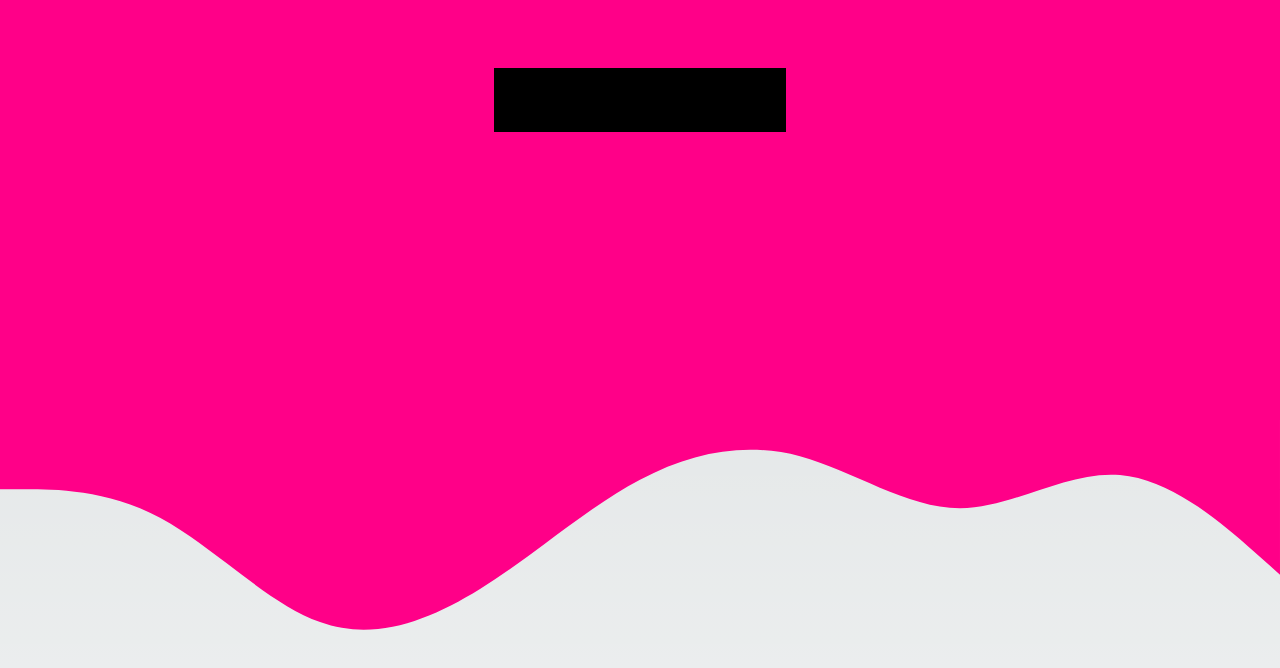
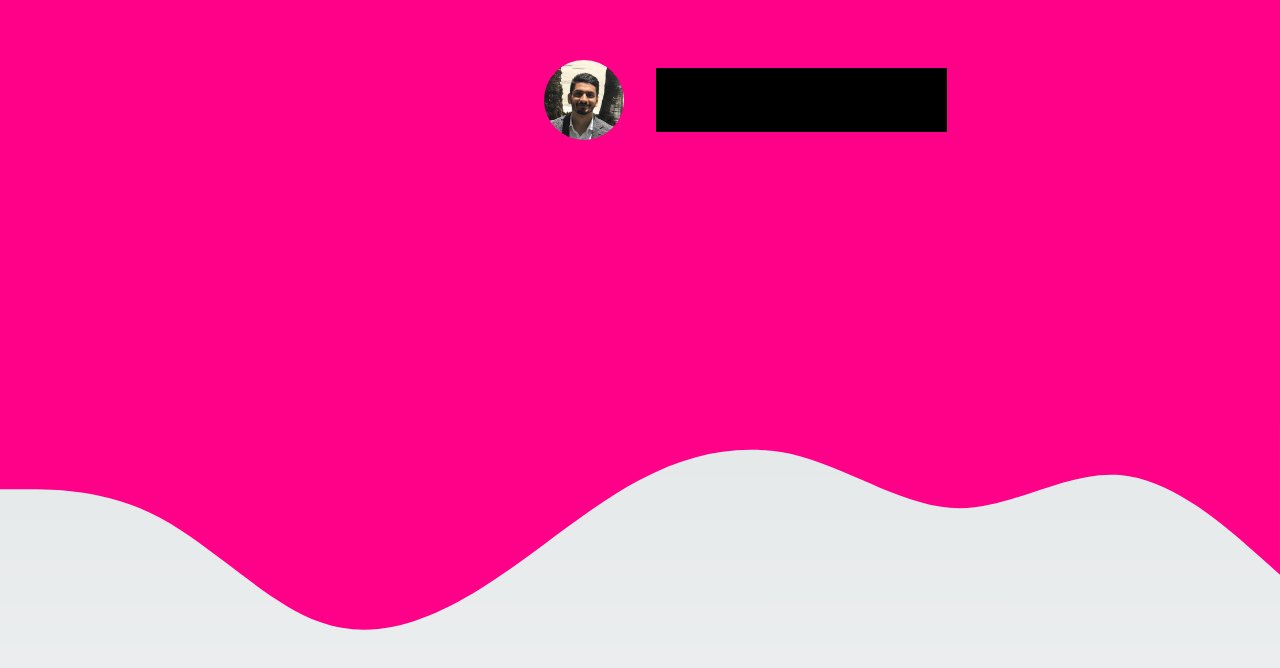
Before and after one commit to vyasa1999/portfolio, a Next.js app: page / in a window 1280 px wide. Shown: the part 220-888 px from the top of the page. Built offline with nearby package versions, Linux system fonts and the light colour scheme.

Commit message:
added profile image

```diff
--- /dev/null
+++ b/src/components/common/RoundImage.tsx
@@ -0,0 +1,25 @@
+import Image from 'next/image'
+export default function RoundImage(props: { path: string, alt: string }) {
+    return (
+        <>
+        <style jsx>{`
+            .imgContainer {
+                width: 10vh;
+                height: 10vh;
+            }
+        `}</style>
+            <div className='imgContainer'>
+                <Image
+                    src={props.path}
+                    alt={props.alt}
+                    sizes="(max-width: 768px) 100vw,
+                       (max-width: 1200px) 50vw,
+                        33vw"
+                    width={100}
+                    height={100}
+                    style={{ borderRadius: '50%', maxWidth: '100%', maxHeight: '100%' }}
+                />
+            </div>
+        </>
+    )
+}
--- a/src/components/index/Title.tsx
+++ b/src/components/index/Title.tsx
@@ -2,6 +2,7 @@
 import { TypeAnimation } from 'react-type-animation'
 import { useEffect } from 'react'
 
+import RoundImage from '../common/RoundImage'
 export default function Title() {
     const [{ x }, set] = useSpring(() => ({ x: 0 }));
     useEffect(() => {
@@ -11,7 +12,6 @@
         let max: number = 0.8 * window.innerHeight;
         let fraction: number = window.scrollY / max;
         let percent: number = fraction * 100;
-        console.log(percent);
         set({ x: percent })
     }
     return (
@@ -29,18 +29,71 @@
                     align-content: left;
                     text-align: left;
                     background-color: #000;
+                    padding-left: 1rem;
+                    padding-right: 1rem;
+                    flex-direction: column;
+                    display: flex;
+                    margin-left: 1rem;
+                    left: 50%;
+                    position: absolute;
+                    margin-top: auto;
+                }
+                .imageHeaderContainer{
+                    flex-direction: row;
+                    display: flex;
                     margin-left: auto;
                     margin-right: auto;
-                    padding-left: 1rem;
-                    padding-right: 1rem;
+                    width: 10%;
+                    align-items: center;
                 }
                 .wave{
                     top: -2vh;
                     position: relative;
                 }
+                /* For extremely small screen devices (595px and below) */
+                @media only screen and (max-width: 595px) {
+                    .imageHeaderContainer{
+                        width: 50%;
+                    }
+                }
+
+                /* Small screen devices (600px and above) */
+                @media only screen and (min-width: 600px) {
+                    .imageHeaderContainer{
+                        width: 40%;
+                    }
+                }
+
+                /* Medium screen devices (768px and above) */
+                @media only screen and (min-width: 768px) {
+                    .imageHeaderContainer{
+                        width: 30%;
+                    }
+                }
+
+                /* Big screen devices (889px and above) */
+                @media only screen and (min-width: 889px) {
+                    .imageHeaderContainer{
+                        width: 20%;
+                    }
+                }
+
+                /* Extra big screen devices (1200px and above) */
+                @media only screen and (min-width: 1200px) {
+                    .imageHeaderContainer{
+                        width: 15%;
+                    }
+                }
+                @media only screen and (min-width: 1800px) {
+                    .imageHeaderContainer{
+                        width: 10%;
+                    }
+                }
                 `}
             </style>
             <div className='background'>
+                <div className='imageHeaderContainer'>
+                    <RoundImage path='/headshot.jpg' alt='Ash Vyas' />
                     <div className='text'>
                         <TypeAnimation
                             sequence={[
@@ -69,6 +122,7 @@
                         />
                     </div>
                 </div>
+            </div>
             <svg xmlns="http://www.w3.org/2000/svg" viewBox="0 0 1440 320" className='wave'>
                 <animated.path
                     fill=" #ff0088"
```
Also changed, not shown: public/headshot.jpg (added). Lines whose indentation alone changed are shown as unchanged.
